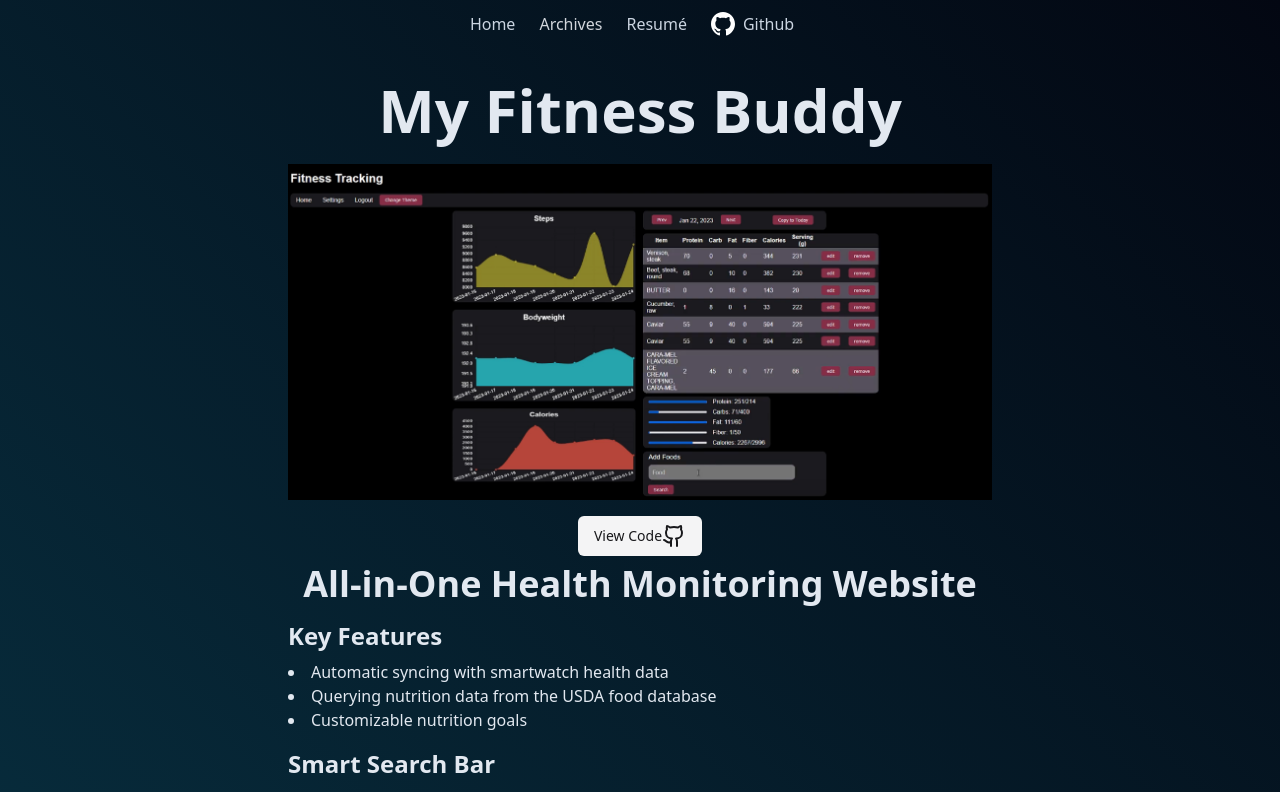
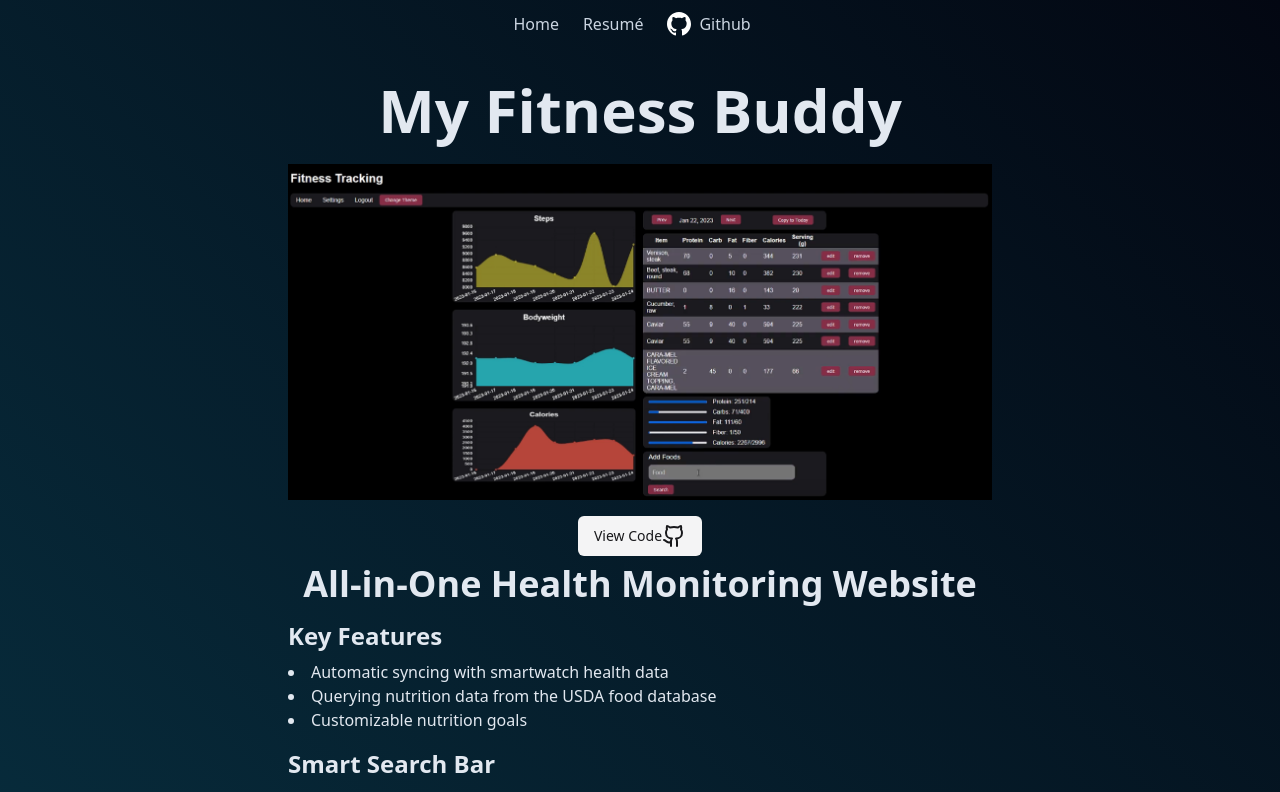
Before and after one commit to JohnZolton/portfolio-mk2, a Next.js app: page /MyFitnessBuddy in a window 1280 px wide. Shown: the top 792 px of the page. Built offline with nearby package versions, Linux system fonts and the light colour scheme.

Commit message:
resume link update

```diff
--- a/src/pages/components/navbar.tsx
+++ b/src/pages/components/navbar.tsx
@@ -10,16 +10,9 @@ export const NavBar = () => {
         >
           Home
         </Link>
-        <Link
-          href="projectarchive"
-          className="text-gray-300 hover:text-white hover:underline"
-        >Archives</Link>
-        <Link
-        legacyBehavior
-          href=""
-        >
+        <Link legacyBehavior href="">
           <a
-          href="JohnZolton_Resume.pdf"
+            href="John Zolton Resume.pdf"
             rel="noopener noreferrer"
             target="_blank"
             className="text-slate-300 hover:text-white hover:underline"
```
Lines whose indentation alone changed are shown as unchanged.
